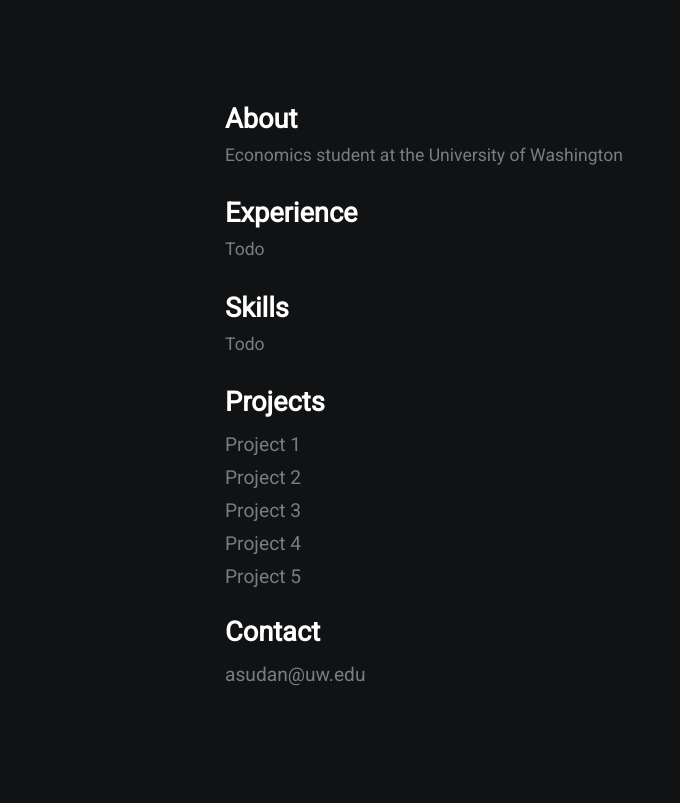
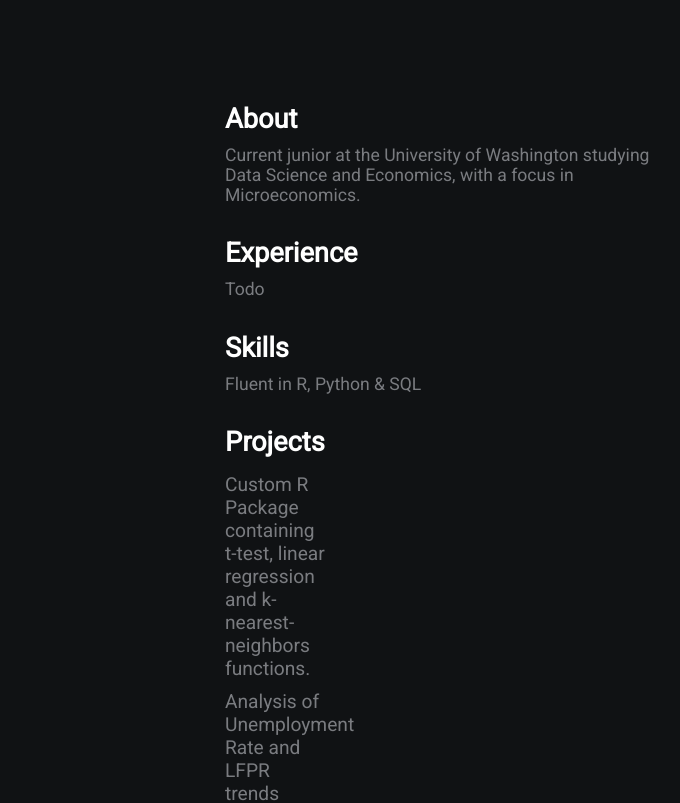
Before and after one commit to anilsudan/anilsudan.github.io, a plain HTML site: page index.html in a window 1280 px wide. Shown: the top 803 px of the page, 415-1095 px from the left. Drawn offline with Linux system fonts and the light colour scheme.

Commit message:
Updated projects"

```diff
--- a/index.html
+++ b/index.html
@@ -19,17 +19,15 @@
         </div>
         <div class="section-2">
             <h2>About</h2>
-            <p>Economics student at the University of Washington</p>
+            <p>Current junior at the University of Washington studying Data Science and Economics, with a focus in Microeconomics.</p>
             <h2>Experience</h2>
             <p>Todo</p>
             <h2>Skills</h2>
-            <p>Todo</p>
+            <p>Fluent in R, Python & SQL</p>
             <h2>Projects</h2>
-            <a href="#">Project 1</a>
-            <a href="#">Project 2</a>
-            <a href="#">Project 3</a>
-            <a href="#">Project 4</a>
-            <a href="#">Project 5</a>
+            <a href="#">Custom R Package containing t-test, linear regression and k-nearest-neighbors functions.</a>
+            <a href="https://drive.google.com/file/d/1oqZhBLfPCzNZSpPWa6FIQqiI-VHCntlC/view?usp=share_link">Analysis of Unemployment Rate and LFPR trends among racial groups, 1973-2022</a>
+            <a href="#">Evaluation of machine learning algorithms effectiveness at predicting stock price</a>
             <h2>Contact</h2>
             <a href="mailto:asudan@uw.edu">asudan@uw.edu</a>
         </div>
```
